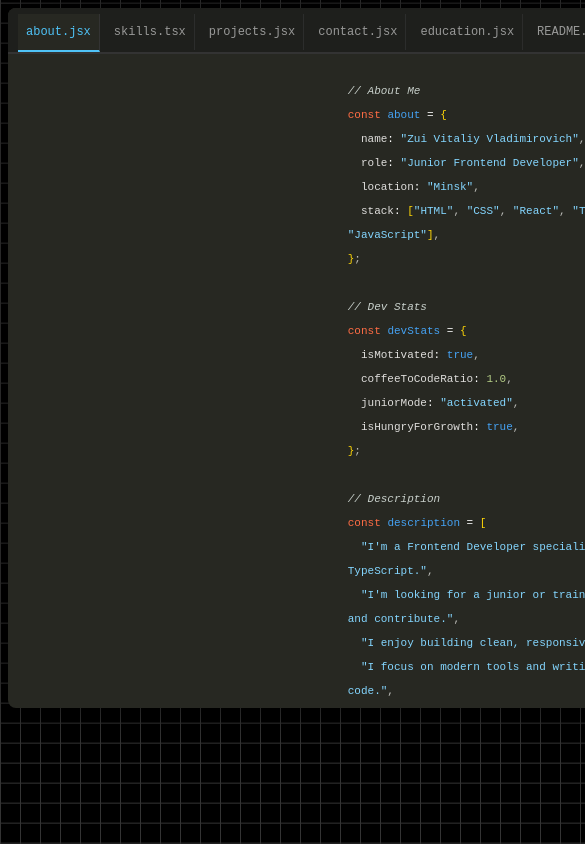
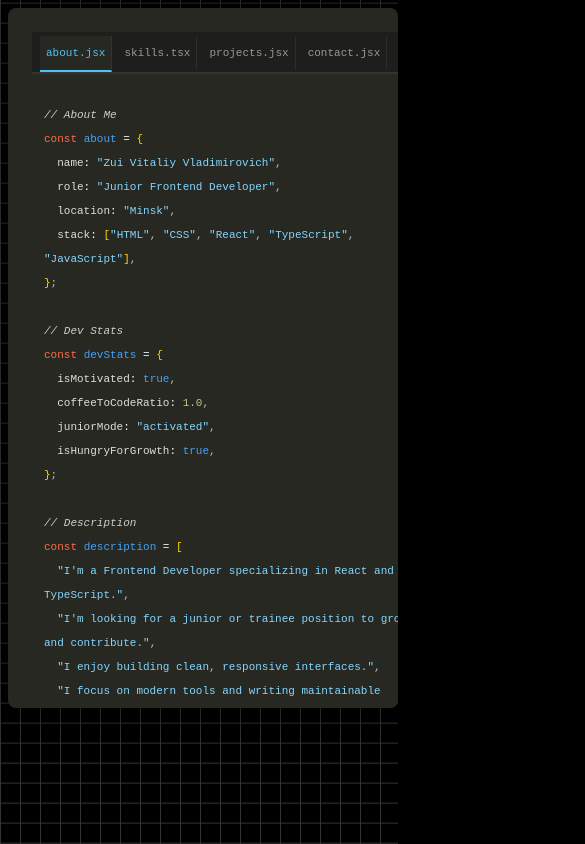
Before and after one commit to woodw1n/vscode-portfolio, a React (Vite) app: page / in a window 390 px wide. Shown: the top 844 px of the page, 585 px wide, since content can reach past the window. Built offline with nearby package versions, Linux system fonts and the light colour scheme.

Commit message:
add mobile.css and update App.tsx v0.4

```diff
--- a/src/styles/mobile.css
+++ b/src/styles/mobile.css
@@ -1,40 +1,29 @@
-/* ============================
-   MOBILE BASE
-============================ */
+/* Убираем бегущую строку */
 @media (max-width: 768px) {
-  body {
-    overflow-x: hidden;
-  }
-}
-
-/* ============================
-   REMOVE TYPING HEADER
-============================ */
-@media (max-width: 768px) {
-  .typing-header {
+  .typing-header,
+  .typing-container,
+  .typing,
+  .header-typing,
+  .typing-wrapper {
     display: none !important;
   }
 }
 
-/* ============================
-   SIDEBAR — HIDE
-============================ */
+/* Убираем sidebar */
 @media (max-width: 768px) {
   .sidebar {
     display: none !important;
   }
 }
 
-/* ============================
-   TABS — SMALLER + SCROLL
-============================ */
+/* Компактные вкладки */
 @media (max-width: 768px) {
   .tabs {
     display: flex;
     overflow-x: auto;
     white-space: nowrap;
     gap: 6px;
-    padding: 6px 10px;
+    padding: 4px 8px;
     scrollbar-width: none;
   }
 
@@ -44,37 +33,32 @@
 
   .tab {
     flex: 0 0 auto;
-    font-size: 12px;
-    padding: 4px 8px;
-    height: 28px;
-    line-height: 28px;
+    font-size: 11px;
+    padding: 4px 6px;
+    height: 26px;
+    line-height: 26px;
   }
 }
 
-/* ============================
-   EDITOR WINDOW — NARROWER
-============================ */
+/* Рабочее поле на всю ширину */
 @media (max-width: 768px) {
-  .editor-window {
-    padding: 0;
-    margin: 0;
-  }
-
-  .editor-right {
-    width: 100%;
+  .editor-window,
+  .editor-right,
+  .editor-content {
+    width: 100vw !important;
+    max-width: 100vw !important;
+    margin: 0 !important;
+    padding: 12px !important;
+    box-sizing: border-box;
   }
 
   .editor-content {
-    padding: 8px;
     font-size: 13px;
-    max-width: 95vw; /* уменьшили ширину */
-    margin: 0 auto;
+    line-height: 1.4;
   }
 }
 
-/* ============================
-   CODE BLOCKS — SMALLER
-============================ */
+/* Кодовые блоки */
 @media (max-width: 768px) {
   pre,
   code {
@@ -84,22 +68,3 @@
     word-break: break-word;
   }
 }
-
-/* ============================
-   CONTENT SECTIONS
-============================ */
-@media (max-width: 768px) {
-  .about-section,
-  .skills-section,
-  .projects-section,
-  .contact-section,
-  .education-section {
-    padding: 8px;
-    font-size: 13px;
-  }
-
-  .section-title {
-    font-size: 16px;
-    margin-bottom: 8px;
-  }
-}
```
